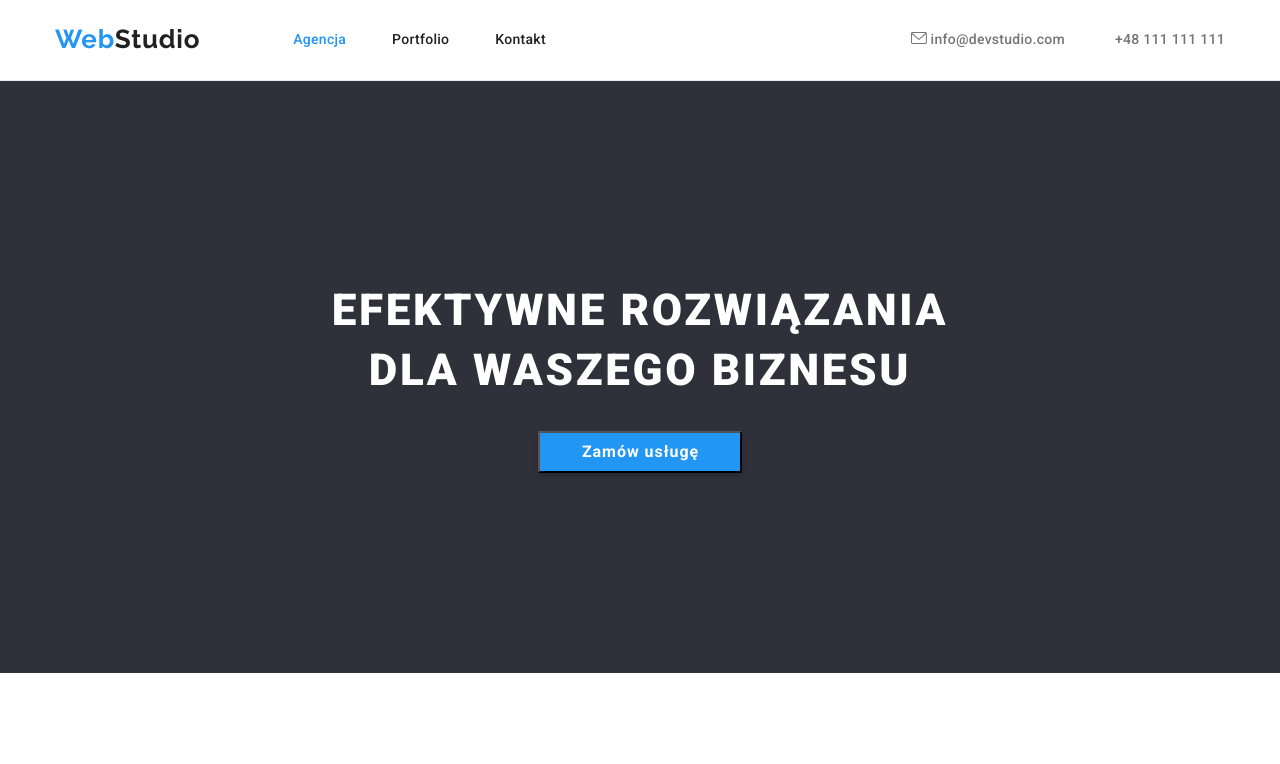
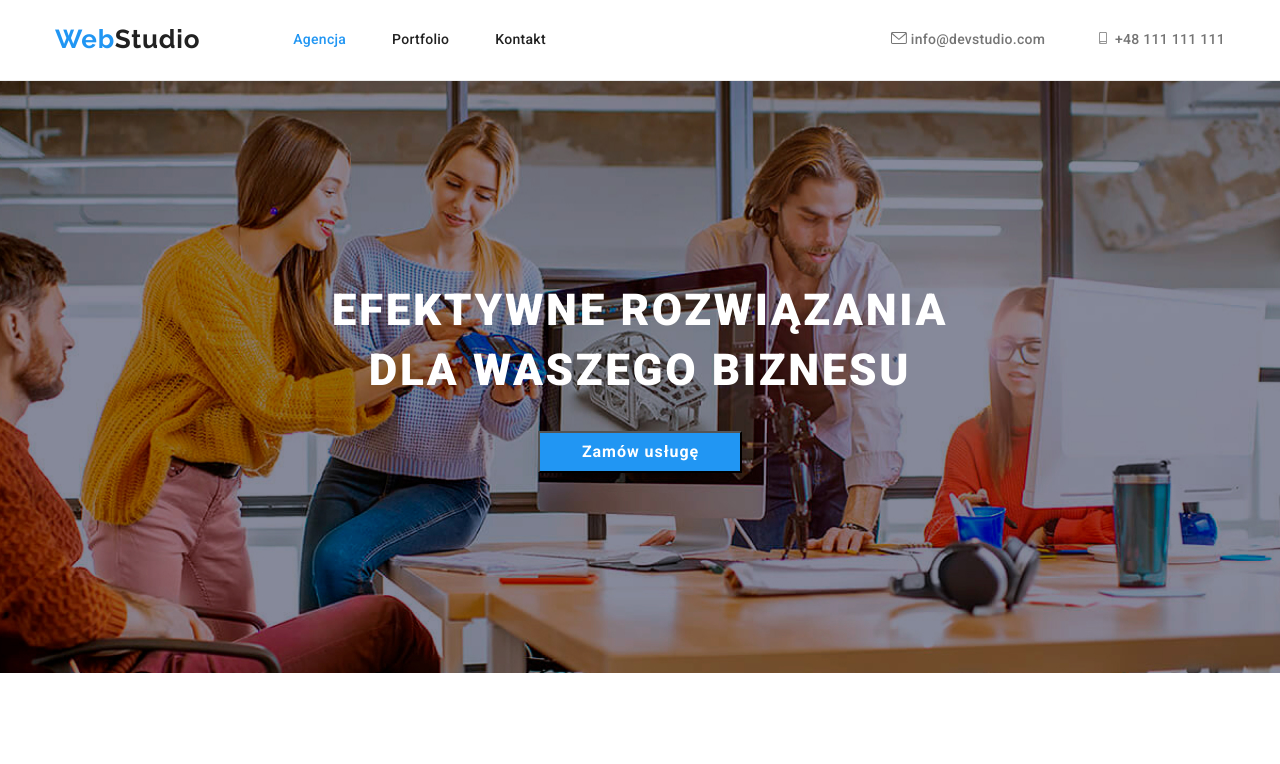
Before and after one commit to tomaszjot/goit-markup-hw-04, a plain HTML site: page index.html in a window 1280 px wide. Shown: the top 764 px of the page. Drawn offline with nearby package versions, Linux system fonts and the light colour scheme.

Commit message:
feat: init hw 04

```diff
--- a/css/styles.css
+++ b/css/styles.css
@@ -86,9 +86,6 @@ a {
   text-decoration: none;
   color: var(--black);
 }
-.focus:focus {
-fill: var(--blue);
-}
 a:hover,
 a:focus {
   color: var(--blue);
@@ -129,6 +126,11 @@ a:focus {
   text-align: center;
   padding-top: 200px;
   padding-bottom: 200px;
+}
+.background {
+  background-image: url("/images/gorup_project.jpg");
+  background-position: center;
+  background-repeat: no-repeat;
 }
 .title-h3 {
   text-align: left;
--- a/index.html
+++ b/index.html
@@ -34,22 +34,27 @@
         </nav>
         <ul class="link-placement2">
           <li>
-            <svg class="contact-icon">
-              <use href="./images/icons.svg#icon-envelope"></use>
-            </svg>
             <a class="link" href="mailto:info@devstudio.com"
-              >info@devstudio.com</a
+              ><svg class="contact-icon">
+                <use href="./images/icons.svg#icon-envelope"></use>
+              </svg>
+              info@devstudio.com</a
             >
           </li>
           <li>
-            <a class="link" href="tel:+48111111111">+48 111 111 111</a>
+            <a class="link" href="tel:+48111111111"
+              ><svg class="contact-icon">
+                <use href="./images/icons.svg#icon-smartphone"></use>
+              </svg>
+              +48 111 111 111</a
+            >
           </li>
         </ul>
       </div>
     </header>
     <main>
       <!--Hero-->
-      <section class="hero">
+      <section class="hero background">
         <div class="container">
           <h1 class="title">EFEKTYWNE ROZWIĄZANIA DLA WASZEGO BIZNESU</h1>
           <button class="button-order" type="button">Zamów usługę</button>
```
